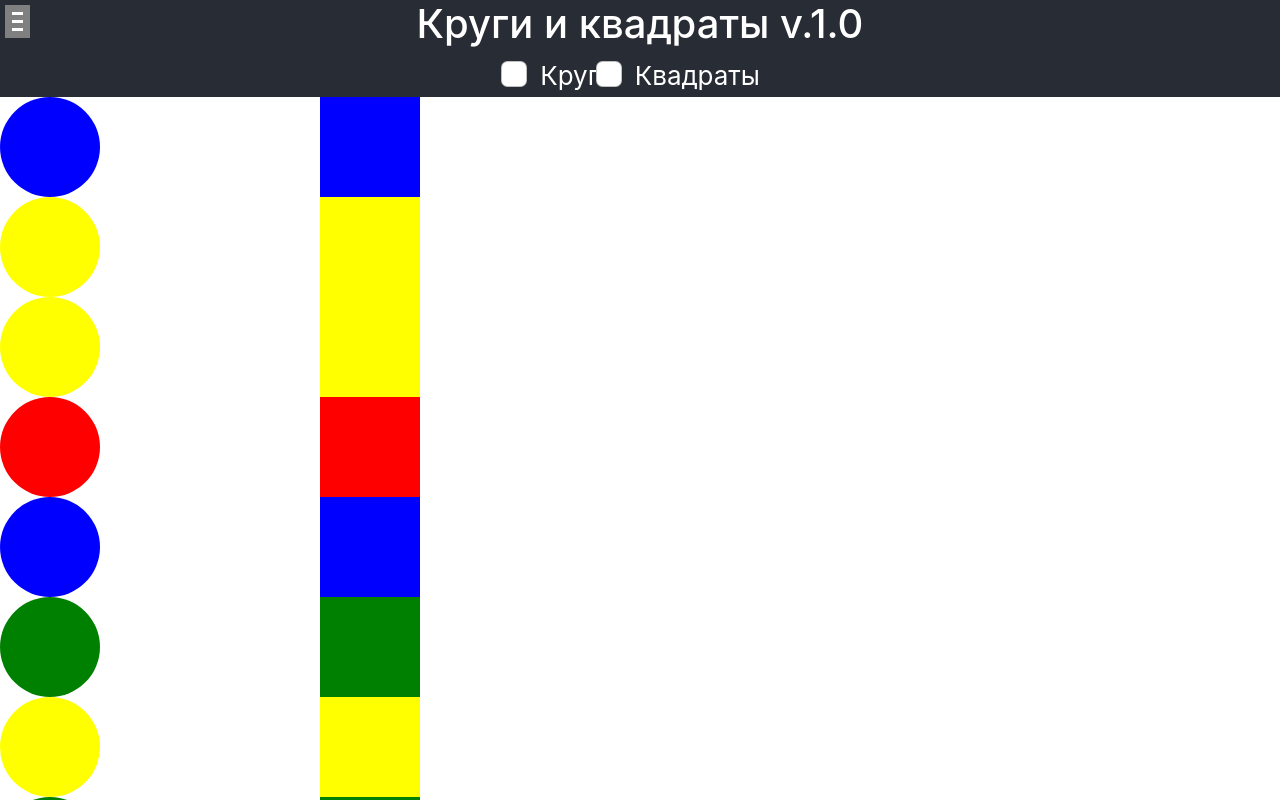
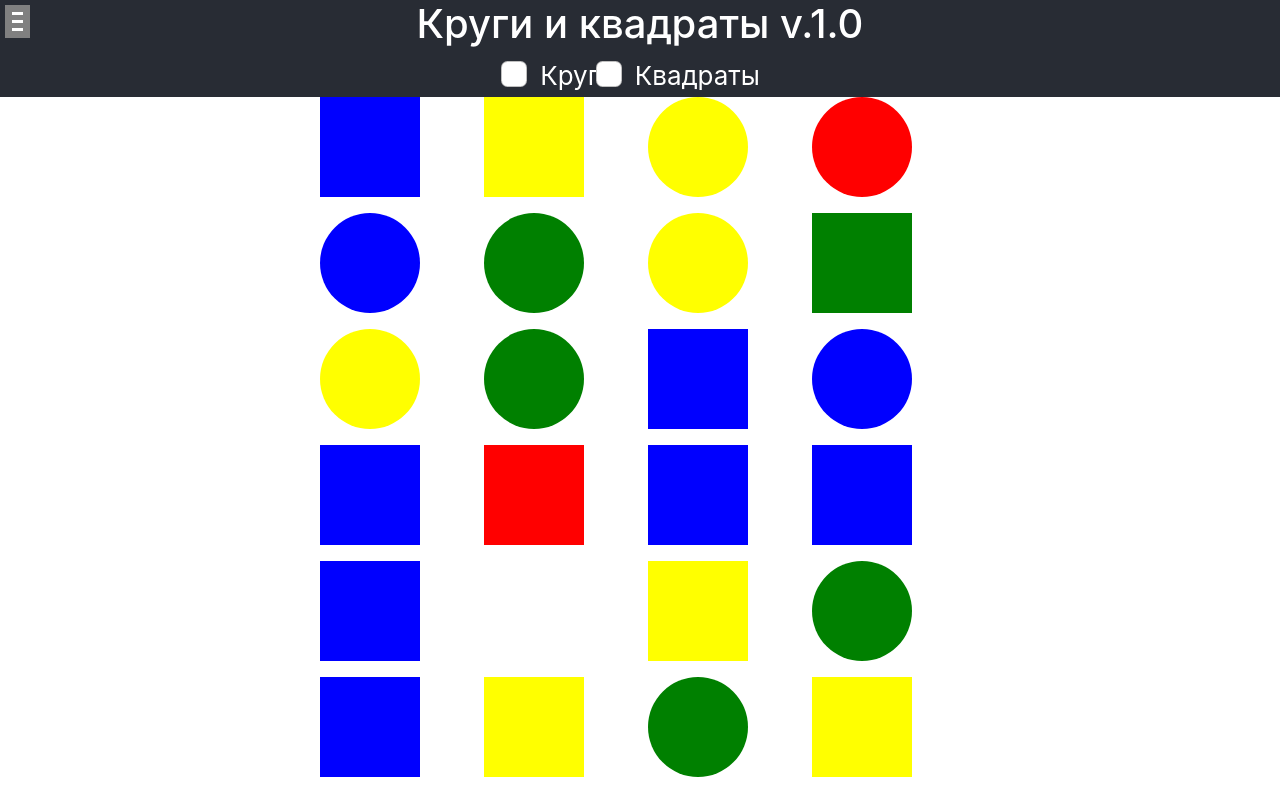
Before and after one commit to denisevseev/CyrcleAndSquare, a React (Create React App) app: page / in a window 1280 px wide. Shown: the top 800 px of the page. Built offline with nearby package versions, Linux system fonts and the light colour scheme; no server answers.

Commit message:
добавил возможность изменять количество колонок

```diff
--- a/src/components/CheckBoxesWhithHeader/CheckBoxesWhithHeader.js
+++ b/src/components/CheckBoxesWhithHeader/CheckBoxesWhithHeader.js
@@ -1,6 +1,9 @@
 import React from 'react';
 import s from './Module.CheckBoxesWhithHeader.scss'
 const CheckBoxesWhithHeader = () => {
+    const Handle = (e)=>{
+        console.log(e.target.checked)
+    }
     return (
         <div style={{display: "flex"}}>
             <div  className="form-check">
@@ -9,7 +12,7 @@ const CheckBoxesWhithHeader = () => {
                        Круги
                     </label>
             </div>
-            <div className="form-check">
+            <div className="form-check" onChange={(e)=>Handle(e)}>
                 <input className="form-check-input" type="checkbox" value="" id="flexCheckChecked" />
                     <label className="form-check-label" htmlFor="flexCheckChecked">
                         Квадраты
--- a/src/components/ContentBody/ContentBody.js
+++ b/src/components/ContentBody/ContentBody.js
@@ -4,18 +4,22 @@ import {observer} from "mobx-react";
 import './Module.ContentBody.scss'
 
 const ContentBody = () => {
+    function getRandom() {
+        return Math.random();
+    }
     const data = State.data
     useEffect(() => {
         State.GetData()
     })
     if (data.length > 0) {
         return (
-            <div>
+            <div className='SquareAndCyrcle' style={{gridTemplateColumns: `repeat(${State.inputColumn}, 1fr)`}}>
                 {JSON.parse(data).map((data) =>
-                    <div className='SquareAndCyrcle'>
-                        <div style={{background: data.color}} id='circle'></div>
-                        <div style={{background: data.color}} id='square'></div>
+                    <div >
+                        {getRandom()>=0.5?<div style={{background: data.color}} id='circle'></div>:
+                        <div style={{background: data.color}} id='square'></div>}
                     </div>
+
                 )}
             </div>
         );
--- a/src/components/ContentBody/Module.ContentBody.scss
+++ b/src/components/ContentBody/Module.ContentBody.scss
@@ -1,7 +1,10 @@
 
 .SquareAndCyrcle{
   display: grid;
-  grid-template-columns: repeat(4, 1fr);
+  grid-gap: 1em;
+  margin-left: auto;
+  margin-right: auto;
+  width: 50%;
   #square {
     width: 100px;
     height: 100px;
--- a/src/components/LeftMenu.js
+++ b/src/components/LeftMenu.js
@@ -1,11 +1,15 @@
 import React, {useEffect, useRef} from 'react';
 import style from './Module.LeftMenu.scss'
 import State from "../store/State";
+
 const LeftMenu = () => {
-    let showMenu = ()=>{
+    let showMenu = () => {
         ref.current.style.display = 'inline'
     }
     let ref = useRef()
+    const inputChanged = (e) => {
+        State.input(e.target.value)
+    }
     return (
         <div>
             <input type="checkbox" id="hmt" className="hidden-menu-ticker"/>
@@ -26,7 +30,7 @@ const LeftMenu = () => {
                     <li><input type="radio"/>Темные</li>
                     <li><input type="radio"/>Светлые</li>
                 </div>
-                    <li>Колонок<input type="text" style={{width: "30px"}}/></li>
+                <li>Колонок<input type="text" onChange={(e) => inputChanged(e)} style={{width: "30px"}}/></li>
             </ul>
         </div>
     );
--- a/src/store/State.js
+++ b/src/store/State.js
@@ -5,14 +5,21 @@ import data from './data.json'
 
 class State {
     data = []
+    inputColumn = 4
 
     constructor() {
         configure({
             useProxies: "never"
         })
         makeAutoObservable(this, {
-            data: observable
+            data: observable,
+            inputColumn: observable
         })
+    }
+
+    input(data) {
+        console.log(data)
+        this.inputColumn = data
     }
 
     GetData() {
```
Lines whose indentation alone changed are shown as unchanged.
